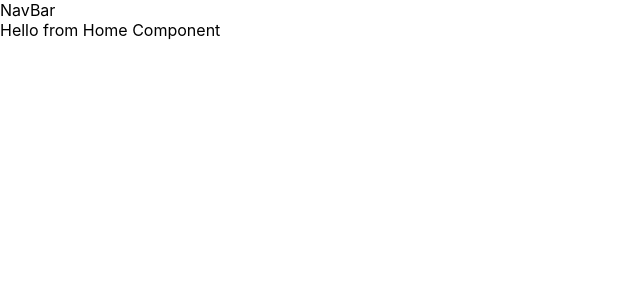
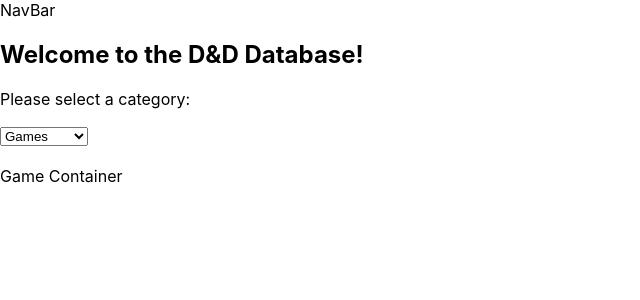
Before and after one commit to loren-michael/phase-3-project-frontend, a React (Create React App) app: page / in a window 1280 px wide. Shown: the top 300 px of the page, without its empty margins (0-640 px from the left). Built offline with nearby package versions, Linux system fonts and the light colour scheme; no server answers.

Commit message:
added player card and container, added dropdown category select

```diff
--- a/src/components/App.js
+++ b/src/components/App.js
@@ -8,12 +8,11 @@
 
 
 function App() {
-  const [gameInfo, setGameInfo] = useState([])
+  const [category, setCategory] = useState("Games");
 
   useEffect(() => {
     fetch(`http://localhost:9292/games/`)
     .then(r => r.json())
-    .then(r => setGameInfo(r))
   }, [])
 
 
@@ -23,9 +22,9 @@
     <div>
       <NavBar />
       <Routes>
-        <Route path={"/user/:id"} element={ <CharacterContainer gameInfo={gameInfo} /> } />
+        <Route path={"/user/:id"} element={ <CharacterContainer /> } />
         <Route path="/character_form" element={ <CharacterForm /> } />
-        <Route exact path="/" element={ <Home gameInfo={gameInfo} /> }/>
+        <Route exact path="/" element={ <Home category={category} setCategory={setCategory} /> }/>
       </Routes>
     </div>
   );
--- a/src/components/Home.js
+++ b/src/components/Home.js
@@ -1,8 +1,30 @@
-import React from 'react';
+import React, { useState } from 'react';
+import GameContainer from './GameContainer';
+import CharacterContainer from './CharacterContainer';
+import PlayerContainer from './PlayerContainer';
 
-function Home({ gameInfo }) {
+function Home() {
+    const [category, setCategory] = useState("Games");
+
+    function handleCategoryChange(e) {
+        setCategory(e.target.value)
+    }
+
     return (
-        <div>Hello from Home Component</div>
+        <div>
+            <h2 class="center">Welcome to the D&D Database!</h2>
+            <p>Please select a category: </p>
+            <select name="category" id="category" onChange={handleCategoryChange}>
+                <option value="Games">Games</option>
+                <option value="Characters">Characters</option>
+                <option value="Players">Players</option>
+            </select>
+            <br></br>
+            <br></br>
+            {category === "Games" ? <GameContainer /> : null}
+            {category === "Characters" ? <CharacterContainer /> : null}
+            {category === "Players" ? <PlayerContainer /> : null}
+        </div>
     )
 };
 
--- /dev/null
+++ b/src/components/PlayerContainer.js
@@ -0,0 +1,9 @@
+import React from 'react';
+
+function PlayerContainer() {
+    return (
+        <div>Player Container</div>
+    )
+};
+
+export default PlayerContainer;
```
Also changed, not shown: src/components/PlayerCard.js (added, +9 -0 lines).
